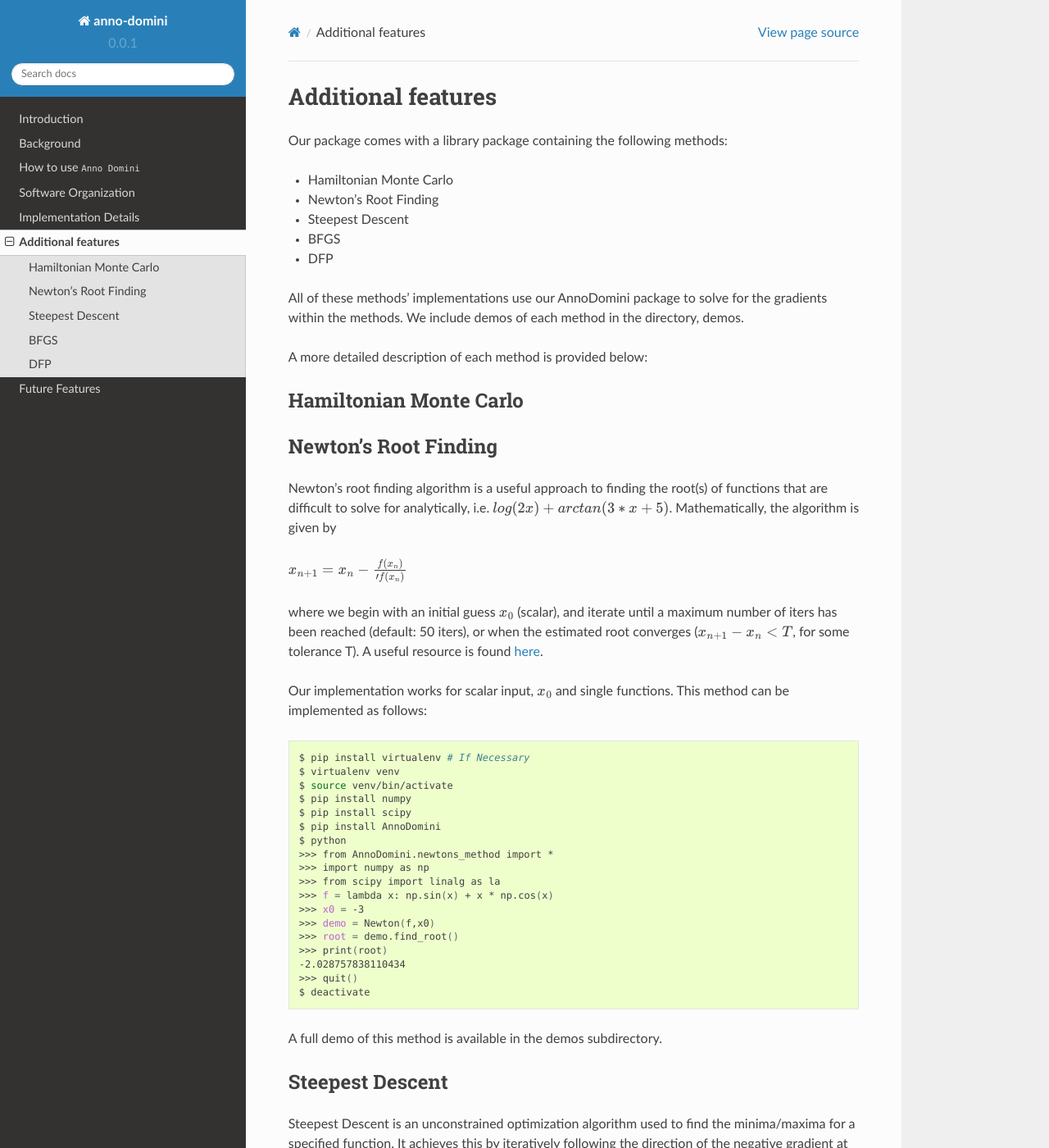
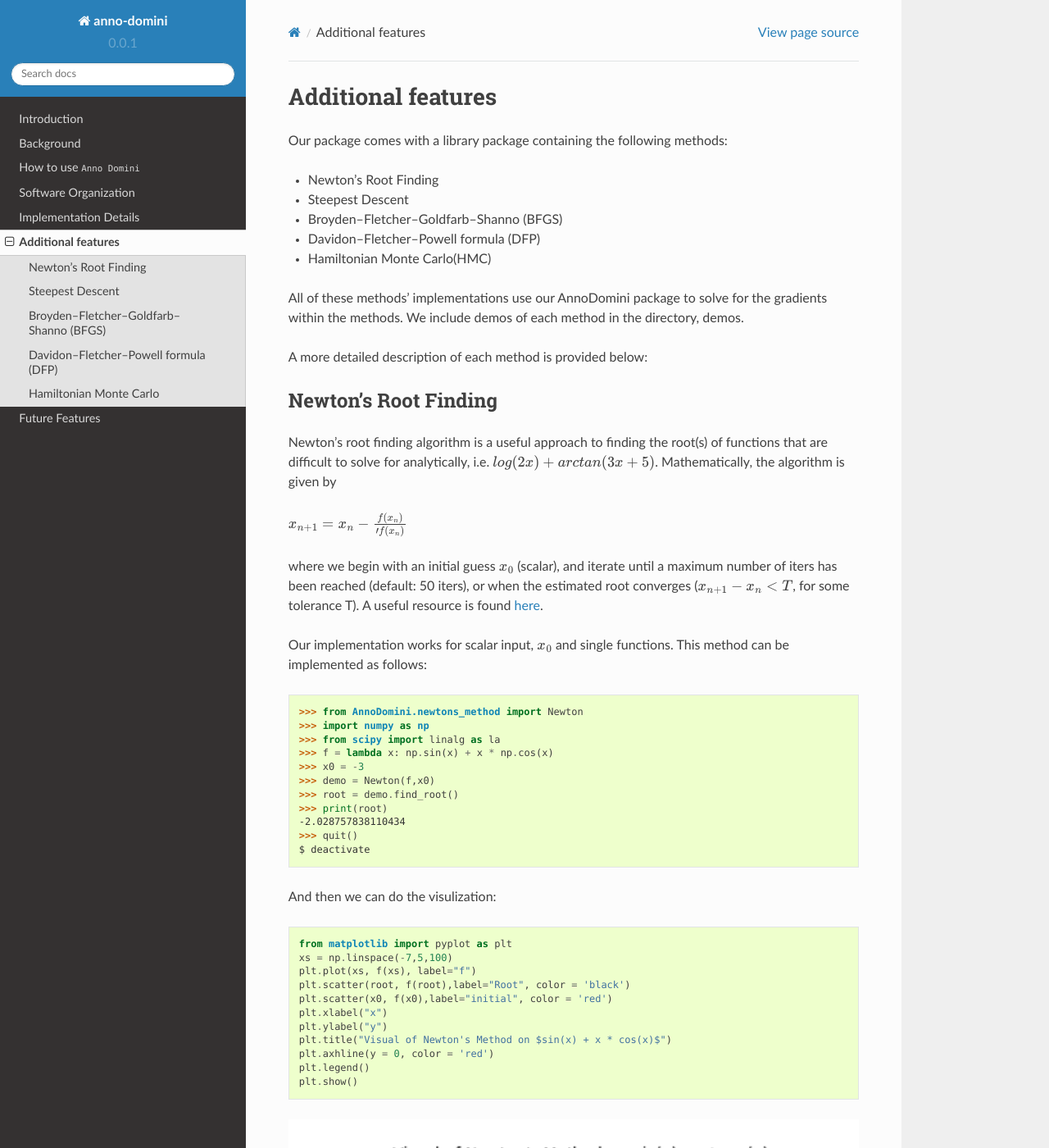
Before and after one commit to anno-domini-207/auto-diff, a Sphinx documentation site: the page built from docs/source/additional_features.rst, in a window 1280 px wide and 1400 px high. Shown: the whole window at 82% size. Built offline with Sphinx 7.4.7 and the Read the Docs theme 2.0.0, drawn with Linux system fonts in a browser that asks for light colours; some of the changed text lies outside the part shown.

```diff
--- a/docs/source/additional_features.rst
+++ b/docs/source/additional_features.rst
@@ -3,23 +3,20 @@ Additional features
 
 Our package comes with a library package containing the following methods:
 
-- Hamiltonian Monte Carlo
 - Newton's Root Finding
 - Steepest Descent
-- BFGS
-- DFP
+- Broyden–Fletcher–Goldfarb–Shanno (BFGS)
+- Davidon–Fletcher–Powell formula (DFP)
+- Hamiltonian Monte Carlo(HMC)
 
-All of these methods' implementations use our AnnoDomini package to solve for the gradients within the methods. We include demos
-of each method in the directory, demos.
+All of these methods' implementations use our AnnoDomini package to solve for the gradients within the methods. We include demos of each method in the directory, demos.
 
 A more detailed description of each method is provided below:
 
-Hamiltonian Monte Carlo
-~~~~~~~~~~~~~~~~~~~~~~~
+Newton's Root Finding
+----------------------
 
-Newton's Root Finding
-~~~~~~~~~~~~~~~~~~~~~~~
-Newton's root finding algorithm is a useful approach to finding the root(s) of functions that are difficult to solve for analytically, i.e. :math:`log(2x) + arctan(3 * x + 5)`.
+Newton's root finding algorithm is a useful approach to finding the root(s) of functions that are difficult to solve for analytically, i.e. :math:`log(2x) + arctan(3x + 5)`.
 Mathematically, the algorithm is given by
 
 :math:`x_{n+1} = x_n - \frac{f(x_n)}{\prime{f(x_n)}}`
@@ -29,16 +26,9 @@ A useful resource is found `here <http://tutorial.math.lamar.edu/Classes/CalcI/N
 
 Our implementation works for scalar input, :math:`x_0` and single functions. This method can be implemented as follows:
 
-.. code-block:: bash
+.. code-block:: python
 
-    $ pip install virtualenv # If Necessary
-    $ virtualenv venv
-    $ source venv/bin/activate
-    $ pip install numpy
-    $ pip install scipy
-    $ pip install AnnoDomini
-    $ python
-    >>> from AnnoDomini.newtons_method import *
+    >>> from AnnoDomini.newtons_method import Newton
     >>> import numpy as np
     >>> from scipy import linalg as la
     >>> f = lambda x: np.sin(x) + x * np.cos(x)
@@ -50,11 +40,33 @@ Our implementation works for scalar input, :math:`x_0` and single functions. Thi
     >>> quit()
     $ deactivate
 
+And then we can do the visulization:
+
+.. code-block:: python
+
+	from matplotlib import pyplot as plt
+	xs = np.linspace(-7,5,100)
+	plt.plot(xs, f(xs), label="f")
+	plt.scatter(root, f(root),label="Root", color = 'black')
+	plt.scatter(x0, f(x0),label="initial", color = 'red')
+	plt.xlabel("x")
+	plt.ylabel("y")
+	plt.title("Visual of Newton's Method on $sin(x) + x * cos(x)$")
+	plt.axhline(y = 0, color = 'red')
+	plt.legend()
+	plt.show()
+
+.. figure:: newtons_method.png
+    :width: 2000px
+    :align: center
+    :height: 500px
+    :alt: alternate text
+    :figclass: align-center
+
 A full demo of this method is available in the demos subdirectory.
 
-
 Steepest Descent
-~~~~~~~~~~~~~~~~
+----------------
 
 Steepest Descent is an unconstrained optimization algorithm used to find the minima/maxima for a specified function. It achieves this by iteratively following the direction of the negative gradient at every step. We determine the optimal step size by following the line-search approach: evaluate the function over a range of possible stepsizes and choosing the minimum value.
 Mathematically, the algorithm is give by
@@ -66,15 +78,8 @@ Mathematically, the algorithm is give by
 
 Our method works for both single and multivariable inputs, and single output functions. The user must input a function that accounts for specified number of variables desired. This method can be implemented as follows:
 
-.. code-block:: bash
+.. code-block:: python
 
-    $ pip install virtualenv # If Necessary
-    $ virtualenv venv
-    $ source venv/bin/activate
-    $ pip install numpy
-    $ pip install scipy
-    $ pip install AnnoDomini
-    $ python
     >>> from AnnoDomini.steepest_descent import *
     >>> import numpy as np
     >>> from scipy import linalg as la
@@ -93,8 +98,9 @@ Our method works for both single and multivariable inputs, and single output fun
 A full demo of this method is available in the demos subdirectory.
 
 
-BFGS
-~~~~
+Broyden–Fletcher–Goldfarb–Shanno (BFGS)
+---------------------------------------
+
 BFGS, or the Broyden–Fletcher–Goldfarb–Shanno algorithm, is a
 first-order quasi-Newton optimization method, which approximates the Hessian matrix with the gradient and direction of a function.
 The algorithm is as follows, in terms of the Approximate Hessian, :math:`B_k`, the step  :math:`s_k`, and :math:`y_k`
@@ -135,8 +141,9 @@ This method can be implemented as follows:
 A full demo of this method is available in the demos subdirectory.
 
 
-DFP
-~~~
+Davidon–Fletcher–Powell formula (DFP)
+-------------------------------------
+
 DFP, or the Davidon–Fletcher–Powell formula, is another
 first-order quasi-Newton optimization method, which also approximates the Hessian matrix with the gradient and direction of a function.
 The algorithm is as follows, in terms of the Approximate Hessian, :math:`B_k`, the step  :math:`s_k`, :math:`\gamma_k  = \frac{1}{y_k^T s_k}`
```
Also changed, not shown: other parts of docs/source/additional_features.rst (+4 -2 lines), docs/source/newton_multivar.png (added), 2 other files.
